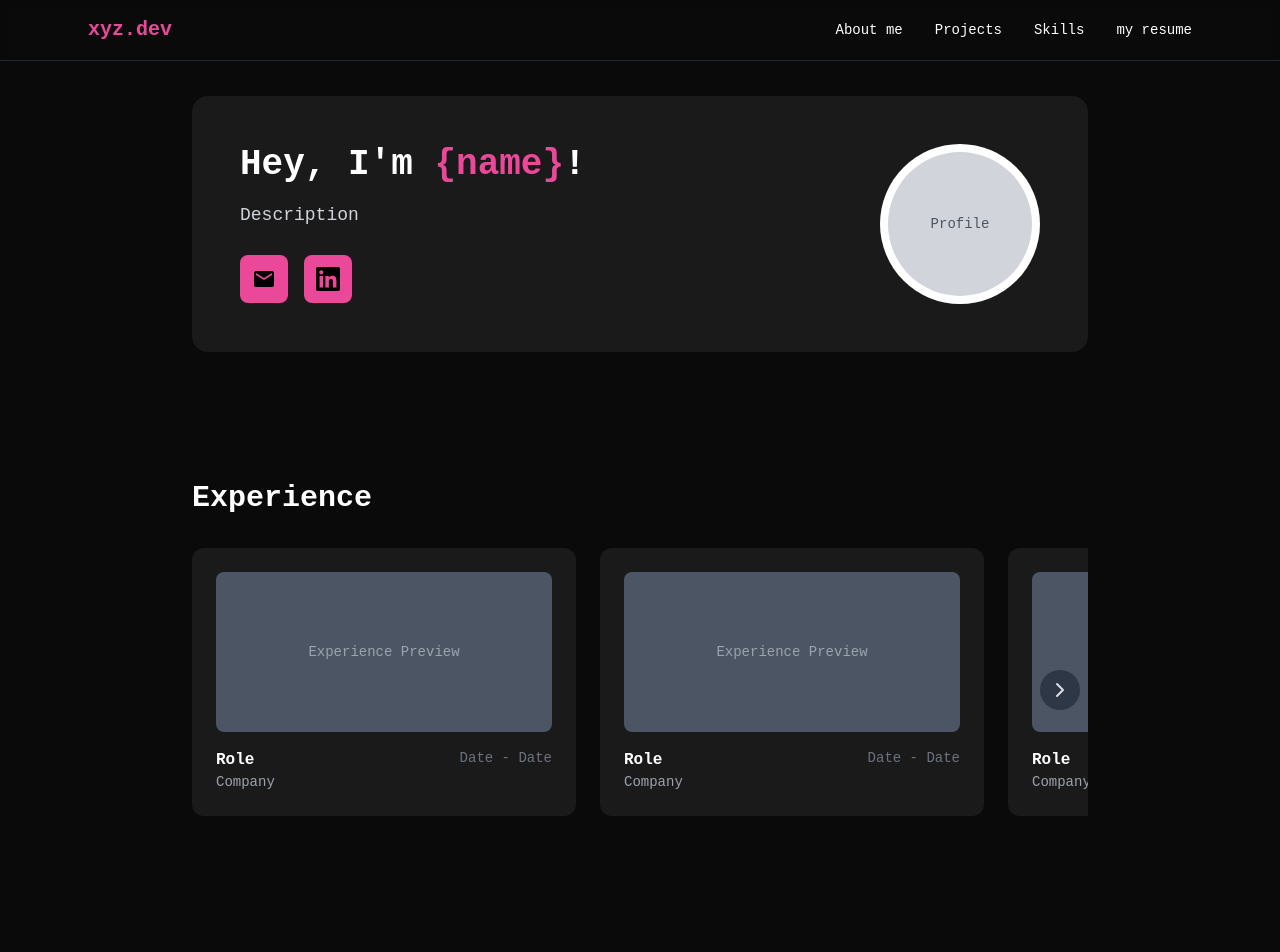
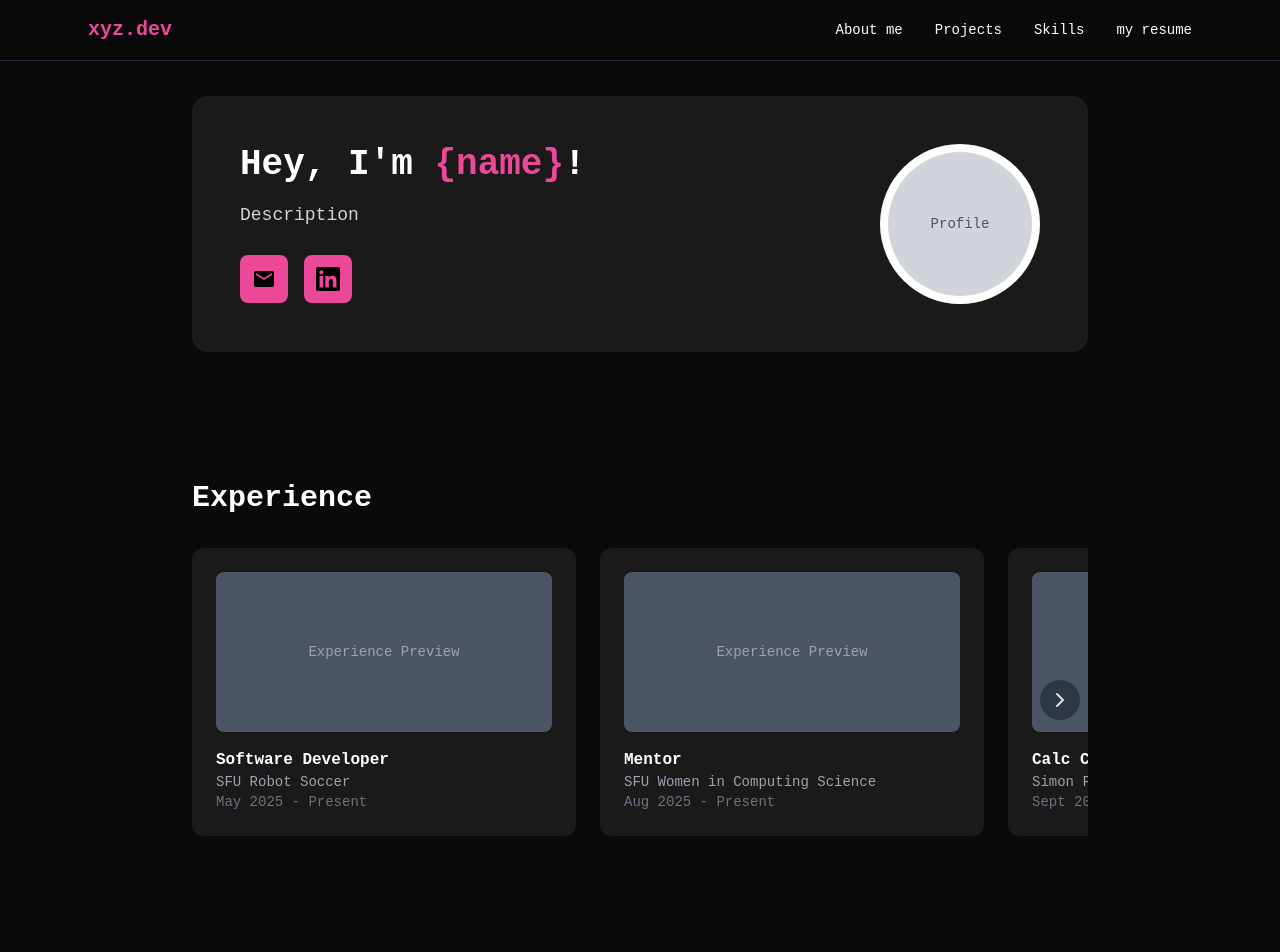
Before and after one commit to prt2/portfolio, a Next.js app in the folder portfolio/: page / in a window 1280 px wide. Shown: the top 952 px of the page. Built offline with nearby package versions, Linux system fonts and the light colour scheme.

Commit message:
added experiences

```diff
--- a/portfolio/app/components/Experience.tsx
+++ b/portfolio/app/components/Experience.tsx
@@ -10,21 +10,21 @@ const Experience = () => {
 
   const experiences = [
     {
-      role: "Role",
-      company: "Company",
-      date: "Date - Date",
+      role: "Software Developer",
+      company: "SFU Robot Soccer",
+      date: "May 2025 - Present",
       description: "blah blah blah",
     },
     {
-      role: "Role",
-      company: "Company",
-      date: "Date - Date",
+      role: "Mentor",
+      company: "SFU Women in Computing Science",
+      date: "Aug 2025 - Present",
       description: "blah blah blah",
     },
     {
-      role: "Role",
-      company: "Company",
-      date: "Date - Date",
+      role: "Calc Connect Peer Mentor",
+      company: "Simon Fraser University",
+      date: "Sept 2024 - Dec 2024",
       description: "blah blah blah",
     },
   ]
@@ -97,12 +97,16 @@ const Experience = () => {
                 <div className="h-40 bg-gray-600 rounded-lg mb-4 flex items-center justify-center">
                   <span className="text-gray-400 text-sm">Experience Preview</span>
                 </div>
-                <div className="flex justify-between items-start">
-                  <div>
+                <div>
+                  <div className="flex justify-between items-start">
                     <h3 className="font-semibold text-white">{exp.role}</h3>
+                  </div>
+                  <div className="flex justify-between items-start">
                     <p className="text-gray-400 text-sm">{exp.company}</p>
                   </div>
-                  <span className="text-gray-500 text-sm">{exp.date}</span>
+                  <div className="flex justify-between items-start">
+                    <span className="text-gray-500 text-sm">{exp.date}</span>
+                  </div>
                 </div>
               </div>
             ))}
```
